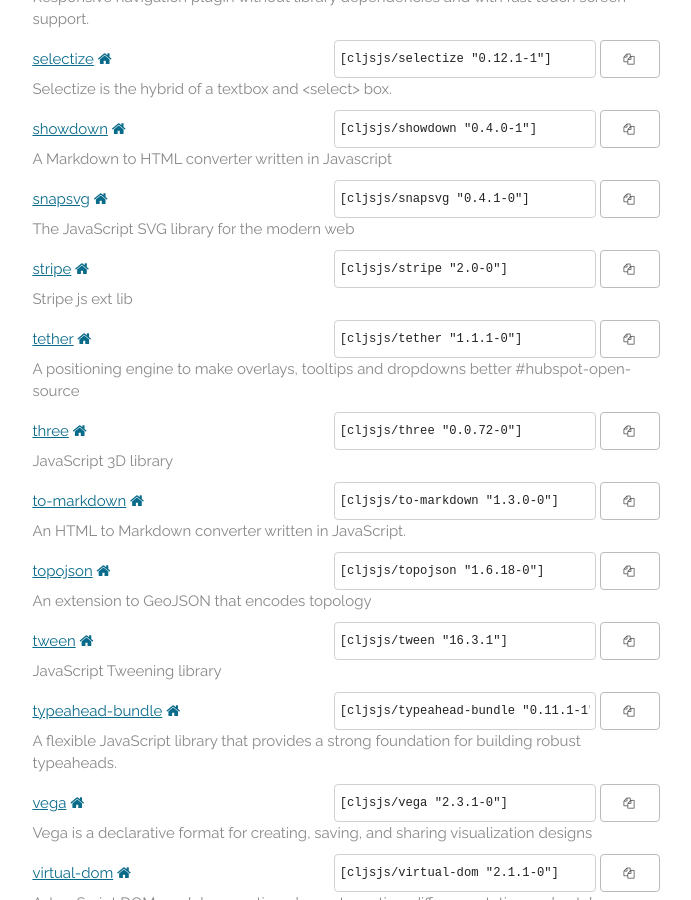
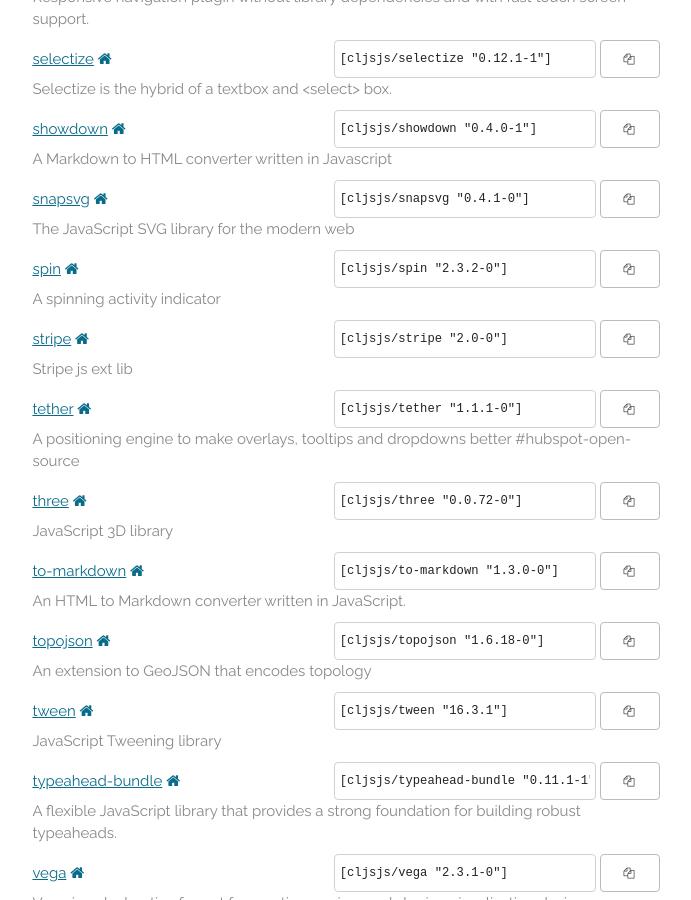
Before and after one commit to cljsjs/cljsjs.github.io, a Jekyll site: the page built from index.markdown, in a window 1280 px wide and 900 px high, scrolled down 9262 px. Shown: the whole window, without its empty margins (294-985 px from the left). Built offline with Jekyll 4.4.1, drawn with Linux system fonts in a browser that asks for light colours; nearby versions of some CDN libraries; comment, search, counter and statistics services are not loaded.

Commit message:
Automatic update

```diff
--- a/_includes/packages.html
+++ b/_includes/packages.html
@@ -378,8 +378,8 @@
     <a href="https://clojars.org/cljsjs/highcharts">highcharts</a>
     <a href="http://highcharts.com/" target="new"><i class="fa fa-home"></i></a>
     <span class="clojars">
-      <input type="text" value='[cljsjs/highcharts "4.1.8-1"]'/>
-      <button data-clipboard-text='[cljsjs/highcharts "4.1.8-1"]'><i class="fa fa-copy"></i></button>
+      <input type="text" value='[cljsjs/highcharts "4.1.10-0"]'/>
+      <button data-clipboard-text='[cljsjs/highcharts "4.1.10-0"]'><i class="fa fa-copy"></i></button>
     </span>
     <p class="description">Create interactive charts easily for your web projects.</p>
   </li>
@@ -1032,6 +1032,15 @@
     <p class="description">The JavaScript SVG library for the modern web</p>
   </li>
   <li>
+    <a href="https://clojars.org/cljsjs/spin">spin</a>
+    <a href="http://spin.js.org" target="new"><i class="fa fa-home"></i></a>
+    <span class="clojars">
+      <input type="text" value='[cljsjs/spin "2.3.2-0"]'/>
+      <button data-clipboard-text='[cljsjs/spin "2.3.2-0"]'><i class="fa fa-copy"></i></button>
+    </span>
+    <p class="description">A spinning activity indicator</p>
+  </li>
+  <li>
     <a href="https://clojars.org/cljsjs/stripe">stripe</a>
     <a href="https://stripe.com/docs/stripe.js" target="new"><i class="fa fa-home"></i></a>
     <span class="clojars">
```
